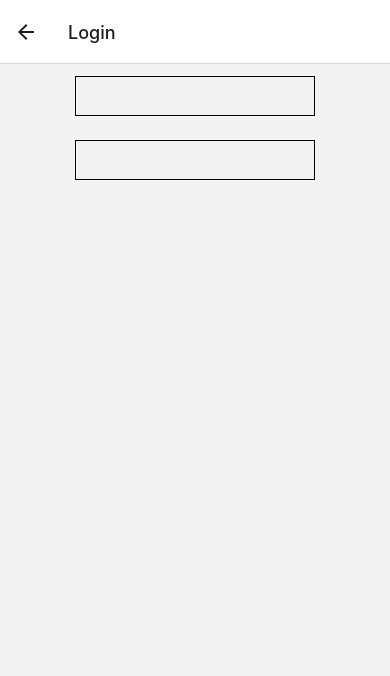
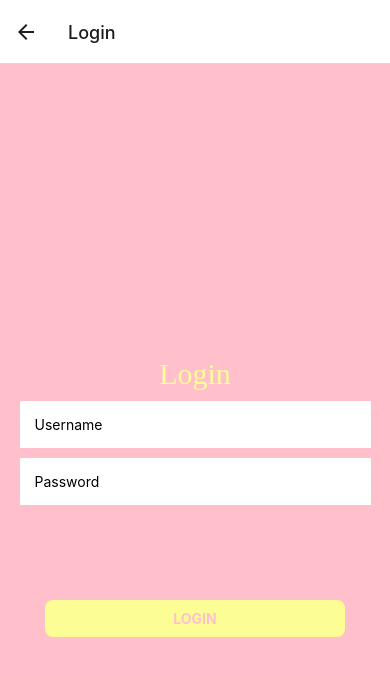
Before and after one commit to roaraujo1/MessageMe, a React Native app: screen /Login in a window 390 px wide. Shown: the top 676 px of the page. Built offline with nearby package versions, Linux system fonts and the light colour scheme.

Commit message:
basic design for login page

```diff
--- a/components/Login.js
+++ b/components/Login.js
@@ -1,6 +1,7 @@
-import { View } from "react-native";
+import { View,Text,TextInput,StyleSheet } from "react-native";
 import SQLite from "react-native-sqlite-storage";
-import CustomInput from "../ui/CustomInput";
+import FlatButton from "../ui/FlatButton";
+
 /*
 const db = SQLite.openDatabase(
     {
@@ -25,10 +26,39 @@ const createTable = () =>{
 
 const Login = ({ navigation }) => {
   return (
-    <View>
-      <CustomInput placeholder={"Username"}  />
-      <CustomInput placeholder={"Password"} />
+    <View style = {styles.container}>
+      <Text style = {styles.welcome}>Login</Text>
+      <TextInput placeholder="Username" style={styles.input}/>
+      <TextInput placeholder="Password" style = {styles.input}/>
+      <FlatButton title = {"Login"}/>
     </View>
   );
 };
+
+const styles = StyleSheet.create({
+  container: {
+    flex: 1,
+    justifyContent: "center",
+    alignItems: 'center',
+    backgroundColor: "pink",
+
+  },
+  welcome:{
+    fontSize: 30,
+    textAlign: "center",
+    margin: 10,
+    color: "#fdfd96",
+    fontFamily: "Cochin",
+
+
+  },
+  input: {
+    width: "90%",
+    backgroundColor: "white",
+    padding: 15,
+    marginBottom: 10,
+
+  }
+
+});
 export default Login;
--- a/ui/CustomInput.js
+++ /dev/null
@@ -1,25 +0,0 @@
-import { View, Text, TextInput, StyleSheet } from "react-native";
-import React from "react";
-
-const CustomInput = () => {
-  return (
-    <View style={styles.container}>
-      <TextInput style={styles.input} />
-    </View>
-  );
-};
-
-const styles = StyleSheet.create({
-  container: {
-    alignSelf: "center",
-  },
-
-  input: {
-    height: 40,
-    margin: 12,
-    borderWidth: 1,
-    padding: 10,
-  },
-});
-
-export default CustomInput;
```
